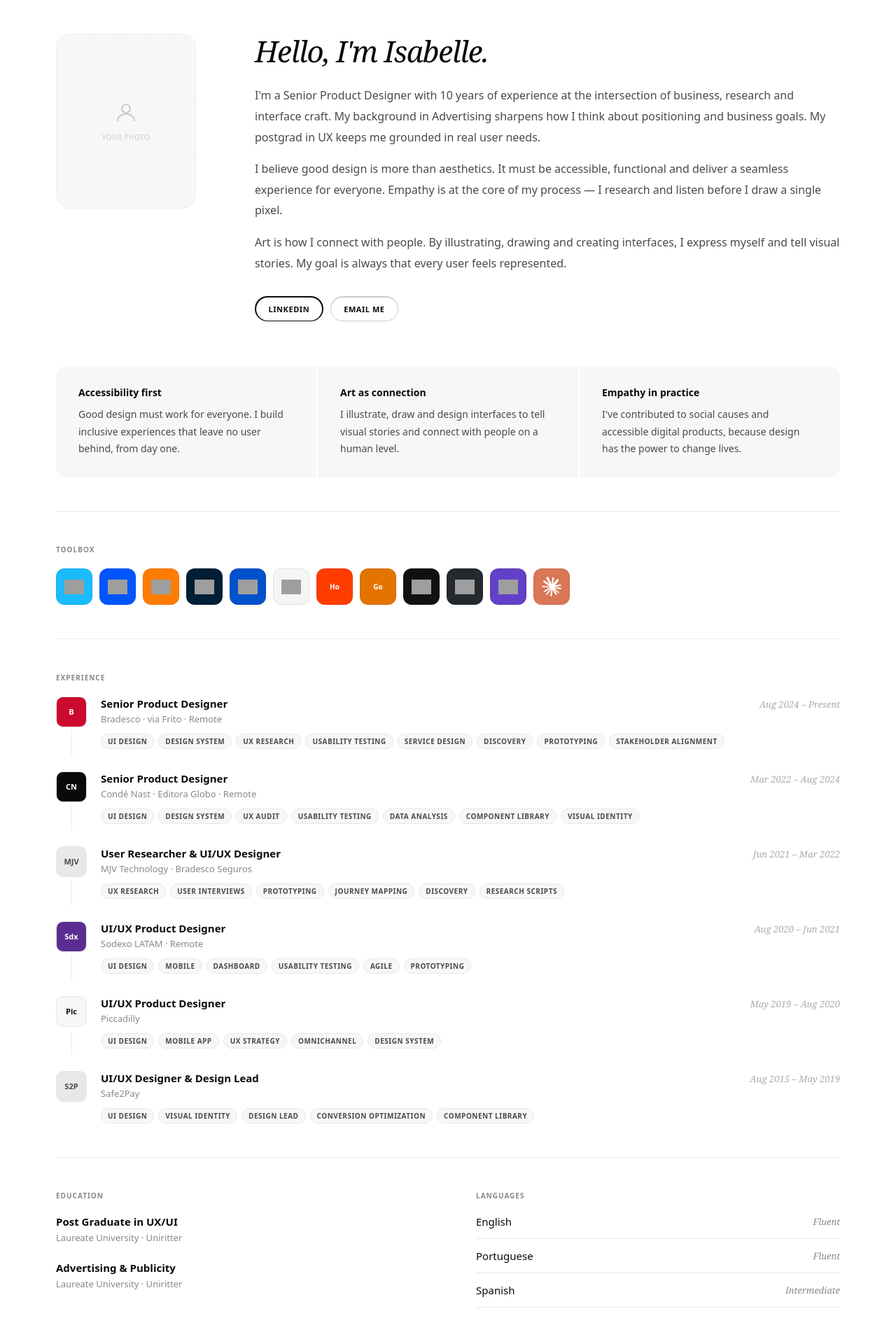
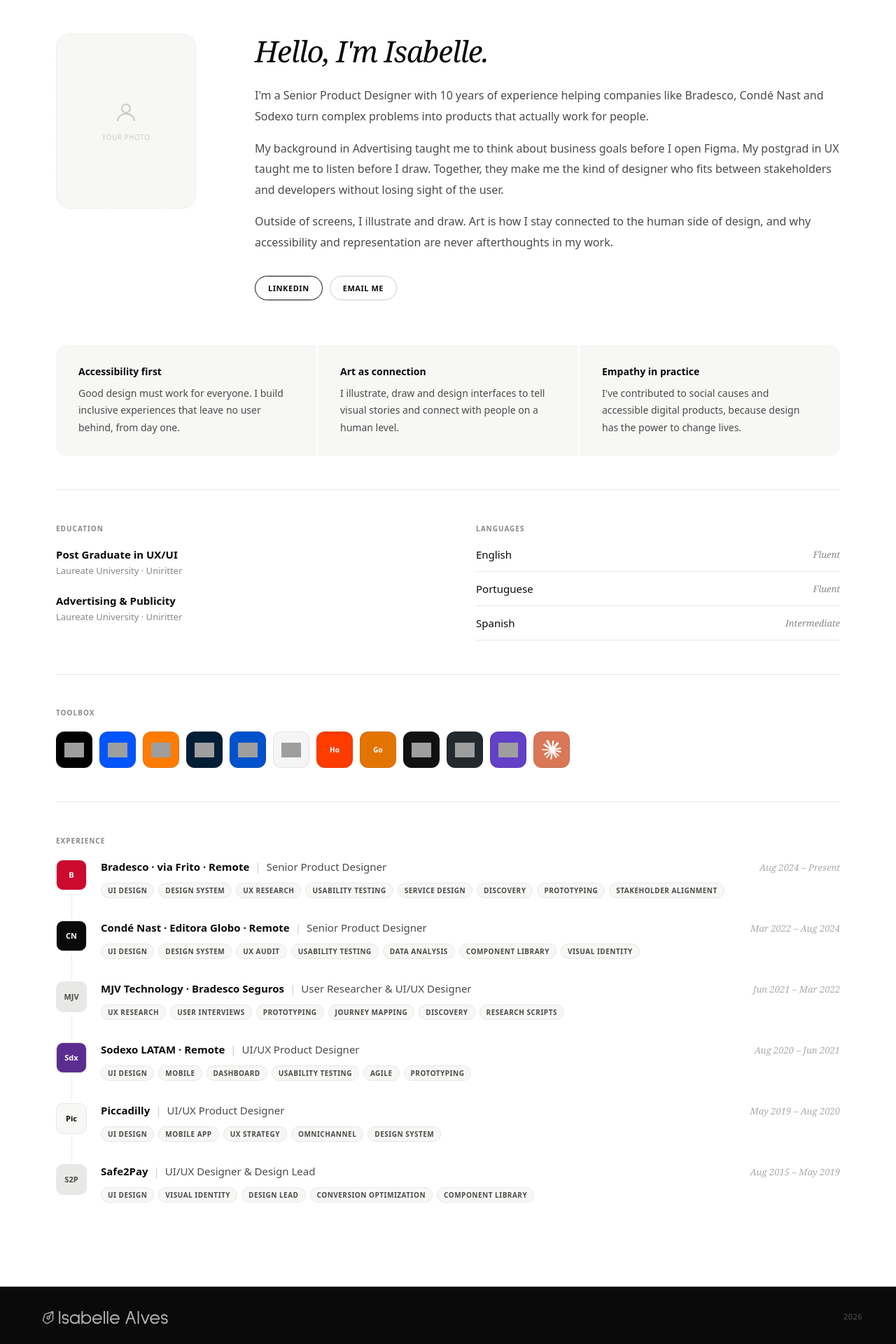
Before and after one commit to isabellegalves/isabelle-portfolio, a React (Vite) app: page /about in a window 1280 px wide. Shown: the part 100-2020 px from the top of the page at 70% size. Built offline with nearby package versions, Linux system fonts and the light colour scheme; grey boxes are pictures that could not be loaded.

Commit message:
git commit -m "Rewrite About page: fix buttons, update copy, reorder sections, fix icons"

```diff
--- a/src/pages/About.jsx
+++ b/src/pages/About.jsx
@@ -3,12 +3,11 @@ import { motion, useInView } from "framer-motion"
 import { T } from "../tokens"
 
 const spring = { duration: 0.9, ease: [0.16, 1, 0.3, 1] }
-const GRAD = "linear-gradient(90deg, #6C1FF3, #DA37F4)"
+const ACCENT = "#CB1AFD"
 
-function GradBtn({ children, href, variant = "outline", target, rel }) {
+function AccentBtn({ children, href, variant = "outline", target, rel }) {
   const [hovered, setHovered] = useState(false)
   const defaultBorder = variant === "outline-gray" ? "#CCCCCC" : "#0A0A0A"
-
   return (
     <a
       href={href}
@@ -18,32 +17,17 @@ function GradBtn({ children, href, variant = "outline", target, rel }) {
       onMouseLeave={() => setHovered(false)}
       style={{
         display: "inline-block",
-        borderRadius: 20,
-        padding: 1.5,
-        background: hovered ? GRAD : defaultBorder,
-        transition: "background 0.25s",
+        fontFamily: "system-ui, sans-serif", fontSize: 11, fontWeight: 700,
+        letterSpacing: "0.05em", textTransform: "uppercase",
+        padding: "9px 18px", borderRadius: 20,
+        background: "#FFFFFF",
+        color: hovered ? ACCENT : "#0A0A0A",
+        border: `1.5px solid ${hovered ? ACCENT : defaultBorder}`,
         textDecoration: "none",
+        transition: "color 0.2s, border-color 0.2s",
       }}
     >
-      <span style={{
-        display: "block",
-        fontFamily: "system-ui, sans-serif", fontSize: 11, fontWeight: 700,
-        letterSpacing: "0.05em", textTransform: "uppercase",
-        padding: "9px 18px", borderRadius: 18.5,
-        background: "#FFFFFF",
-        ...(hovered ? {
-          backgroundImage: GRAD,
-          WebkitBackgroundClip: "text",
-          WebkitTextFillColor: "transparent",
-          backgroundClip: "text",
-        } : {
-          color: "#0A0A0A",
-          WebkitTextFillColor: "unset",
-        }),
-        transition: "color 0.25s",
-      }}>
       {children}
-      </span>
     </a>
   )
 }
@@ -75,7 +59,7 @@ const SI = "https://cdn.simpleicons.org"
 const GB = "https://raw.githubusercontent.com/gilbarbara/logos/main/logos"
 
 const TOOLS = [
-  { name: "Figma",            bg: "#1ABCFE", src: `${SI}/figma/fff` },
+  { name: "Figma",            bg: "#000000", src: `${SI}/figma/fff` },
   { name: "Framer",           bg: "#0055FF", src: `${SI}/framer/fff` },
   { name: "Adobe Illustrator",bg: "#FF7C00", src: `${GB}/adobe-illustrator.svg` },
   { name: "Adobe Photoshop",  bg: "#001E36", src: `${GB}/adobe-photoshop.svg` },
@@ -99,19 +83,12 @@ function ToolIcon({ tool }) {
     )
   }
   if (tool.abbr || failed) {
-    return (
-      <span style={{ fontSize: 10, fontWeight: 800, color: "#fff" }}>{tool.abbr || tool.name.slice(0, 2)}</span>
-    )
+    return <span style={{ fontSize: 10, fontWeight: 800, color: "#fff" }}>{tool.abbr || tool.name.slice(0, 2)}</span>
   }
   return (
-    <img
-      src={tool.src}
-      alt={tool.name}
-      width={28}
-      height={28}
+    <img src={tool.src} alt={tool.name} width={28} height={28}
       onError={() => setFailed(true)}
-      style={{ objectFit: "contain", display: "block" }}
-    />
+      style={{ objectFit: "contain", display: "block" }} />
   )
 }
 
@@ -183,12 +160,10 @@ export default function About() {
             display: "grid", gridTemplateColumns: "220px 1fr",
             gap: 64, alignItems: "flex-start", marginBottom: 64,
           }}>
-            {/* Foto */}
             <div>
               <div style={{
                 width: 200, height: 250, borderRadius: 20,
-                background: T.offwhite,
-                border: `1px dashed ${T.rule}`,
+                background: T.offwhite, border: `1px dashed ${T.rule}`,
                 display: "flex", flexDirection: "column",
                 alignItems: "center", justifyContent: "center", gap: 10,
               }}>
@@ -205,7 +180,6 @@ export default function About() {
               </div>
             </div>
 
-            {/* Texto */}
             <div>
               <h1 style={{
                 fontFamily: "Georgia, serif", fontStyle: "italic", fontWeight: 400,
@@ -214,28 +188,19 @@ export default function About() {
               }}>
                 Hello, I'm Isabelle.
               </h1>
-              <p style={{
-                fontFamily: "system-ui, sans-serif", fontSize: 16,
-                lineHeight: 1.85, color: "#4A4A4A", marginBottom: 16,
-              }}>
-                I'm a Senior Product Designer with 10 years of experience at the intersection of business, research and interface craft. My background in Advertising sharpens how I think about positioning and business goals. My postgrad in UX keeps me grounded in real user needs.
+              <p style={{ fontFamily: "system-ui, sans-serif", fontSize: 16, lineHeight: 1.85, color: "#4A4A4A", marginBottom: 16 }}>
+                I'm a Senior Product Designer with 10 years of experience helping companies like Bradesco, Condé Nast and Sodexo turn complex problems into products that actually work for people.
               </p>
-              <p style={{
-                fontFamily: "system-ui, sans-serif", fontSize: 16,
-                lineHeight: 1.85, color: "#4A4A4A", marginBottom: 16,
-              }}>
-                I believe good design is more than aesthetics. It must be accessible, functional and deliver a seamless experience for everyone. Empathy is at the core of my process — I research and listen before I draw a single pixel.
+              <p style={{ fontFamily: "system-ui, sans-serif", fontSize: 16, lineHeight: 1.85, color: "#4A4A4A", marginBottom: 16 }}>
+                My background in Advertising taught me to think about business goals before I open Figma. My postgrad in UX taught me to listen before I draw. Together, they make me the kind of designer who fits between stakeholders and developers without losing sight of the user.
               </p>
-              <p style={{
-                fontFamily: "system-ui, sans-serif", fontSize: 16,
-                lineHeight: 1.85, color: "#4A4A4A", marginBottom: 32,
-              }}>
-                Art is how I connect with people. By illustrating, drawing and creating interfaces, I express myself and tell visual stories. My goal is always that every user feels represented.
+              <p style={{ fontFamily: "system-ui, sans-serif", fontSize: 16, lineHeight: 1.85, color: "#4A4A4A", marginBottom: 32 }}>
+                Outside of screens, I illustrate and draw. Art is how I stay connected to the human side of design, and why accessibility and representation are never afterthoughts in my work.
               </p>
 
               <div style={{ display: "flex", gap: 10, flexWrap: "wrap" }}>
-                <GradBtn href="https://www.linkedin.com/in/isabellegalves/" target="_blank" rel="noopener noreferrer">LinkedIn</GradBtn>
-                <GradBtn href="mailto:isabellegalves@gmail.com" variant="outline-gray">Email me</GradBtn>
+                <AccentBtn href="https://www.linkedin.com/in/isabellegalves/" target="_blank" rel="noopener noreferrer">LinkedIn</AccentBtn>
+                <AccentBtn href="mailto:isabellegalves@gmail.com" variant="outline-gray">Email me</AccentBtn>
               </div>
             </div>
           </div>
@@ -243,10 +208,7 @@ export default function About() {
 
         {/* VALORES */}
         <FadeUp delay={0.1}>
-          <div style={{
-            display: "grid", gridTemplateColumns: "repeat(3, 1fr)", gap: 2,
-            marginBottom: 0,
-          }}>
+          <div style={{ display: "grid", gridTemplateColumns: "repeat(3, 1fr)", gap: 2 }}>
             {[
               { title: "Accessibility first", body: "Good design must work for everyone. I build inclusive experiences that leave no user behind, from day one." },
               { title: "Art as connection", body: "I illustrate, draw and design interfaces to tell visual stories and connect with people on a human level." },
@@ -256,20 +218,53 @@ export default function About() {
                 background: T.offwhite, padding: "28px 32px",
                 borderRadius: i === 0 ? "14px 0 0 14px" : i === 2 ? "0 14px 14px 0" : 0,
               }}>
-                <div style={{
-                  fontFamily: "system-ui, sans-serif", fontSize: 14, fontWeight: 700,
-                  color: T.ink, marginBottom: 10,
-                }}>
+                <div style={{ fontFamily: "system-ui, sans-serif", fontSize: 14, fontWeight: 700, color: T.ink, marginBottom: 10 }}>
                   {v.title}
                 </div>
-                <div style={{
-                  fontFamily: "system-ui, sans-serif", fontSize: 14,
-                  color: T.mid, lineHeight: 1.75,
-                }}>
+                <div style={{ fontFamily: "system-ui, sans-serif", fontSize: 14, color: T.mid, lineHeight: 1.75 }}>
                   {v.body}
                 </div>
               </div>
             ))}
+          </div>
+        </FadeUp>
+
+        <div style={RULE} />
+
+        {/* EDUCATION + LANGUAGES */}
+        <FadeUp>
+          <div style={{ display: "grid", gridTemplateColumns: "1fr 1fr", gap: 80 }}>
+            <div>
+              <span style={LABEL}>Education</span>
+              <div style={{ display: "flex", flexDirection: "column", gap: 24 }}>
+                <div>
+                  <div style={{ fontFamily: "system-ui, sans-serif", fontSize: 15, fontWeight: 600, color: T.ink }}>Post Graduate in UX/UI</div>
+                  <div style={{ fontFamily: "system-ui, sans-serif", fontSize: 13, color: "#888", marginTop: 4 }}>Laureate University · Uniritter</div>
+                </div>
+                <div>
+                  <div style={{ fontFamily: "system-ui, sans-serif", fontSize: 15, fontWeight: 600, color: T.ink }}>Advertising & Publicity</div>
+                  <div style={{ fontFamily: "system-ui, sans-serif", fontSize: 13, color: "#888", marginTop: 4 }}>Laureate University · Uniritter</div>
+                </div>
+              </div>
+            </div>
+            <div>
+              <span style={LABEL}>Languages</span>
+              <div style={{ display: "flex", flexDirection: "column", gap: 14 }}>
+                {[
+                  { lang: "English", level: "Fluent" },
+                  { lang: "Portuguese", level: "Fluent" },
+                  { lang: "Spanish", level: "Intermediate" },
+                ].map(l => (
+                  <div key={l.lang} style={{
+                    display: "flex", justifyContent: "space-between", alignItems: "center",
+                    paddingBottom: 14, borderBottom: `0.5px solid ${T.rule}`,
+                  }}>
+                    <span style={{ fontFamily: "system-ui, sans-serif", fontSize: 15, fontWeight: 500, color: T.ink }}>{l.lang}</span>
+                    <span style={{ fontFamily: "Georgia, serif", fontStyle: "italic", fontSize: 13, color: "#888" }}>{l.level}</span>
+                  </div>
+                ))}
+              </div>
+            </div>
           </div>
         </FadeUp>
 
@@ -280,17 +275,13 @@ export default function About() {
           <span style={LABEL}>Toolbox</span>
           <div style={{ display: "flex", flexWrap: "wrap", gap: 10 }}>
             {TOOLS.map((tool) => (
-              <div
-                key={tool.name}
-                title={tool.name}
-                style={{
+              <div key={tool.name} title={tool.name} style={{
                 width: 52, height: 52, borderRadius: 12,
                 background: tool.bg,
                 display: "flex", alignItems: "center", justifyContent: "center",
                 overflow: "hidden", border: "1px solid rgba(0,0,0,0.08)",
                 flexShrink: 0, cursor: "default",
-                }}
-              >
+              }}>
                 <ToolIcon tool={tool} />
               </div>
             ))}
@@ -309,7 +300,6 @@ export default function About() {
             <FadeUp key={i} delay={i * 0.07}>
               <div style={{ display: "flex", gap: 20, alignItems: "flex-start" }}>
 
-                {/* Logo + linha vertical */}
                 <div style={{ display: "flex", flexDirection: "column", alignItems: "center", flexShrink: 0 }}>
                   <div style={{
                     width: 44, height: 44, borderRadius: 10,
@@ -321,32 +311,19 @@ export default function About() {
                     {e.abbr}
                   </div>
                   {i < EXPERIENCE.length - 1 && (
-                    <div style={{
-                      width: 1, flex: 1, minHeight: 36,
-                      background: T.rule, marginTop: 4,
-                    }} />
+                    <div style={{ width: 1, flex: 1, minHeight: 36, background: T.rule, marginTop: 4 }} />
                   )}
                 </div>
 
-                {/* Conteúdo */}
                 <div style={{ flex: 1, paddingBottom: i < EXPERIENCE.length - 1 ? 32 : 0 }}>
                   <div style={{
                     display: "flex", justifyContent: "space-between",
                     alignItems: "flex-start", gap: 16, marginBottom: 12,
                   }}>
-                    <div>
-                      <div style={{
-                        fontFamily: "system-ui, sans-serif", fontSize: 15,
-                        fontWeight: 700, color: T.ink,
-                      }}>
-                        {e.role}
-                      </div>
-                      <div style={{
-                        fontFamily: "system-ui, sans-serif", fontSize: 13,
-                        color: "#888", marginTop: 3,
-                      }}>
-                        {e.company}
-                      </div>
+                    <div style={{ fontFamily: "system-ui, sans-serif", fontSize: 15, color: T.ink, lineHeight: 1.4 }}>
+                      <span style={{ fontWeight: 700 }}>{e.company}</span>
+                      <span style={{ color: "#CCCCCC", margin: "0 8px" }}>|</span>
+                      <span style={{ fontWeight: 400, color: "#4A4A4A" }}>{e.role}</span>
                     </div>
                     <div style={{
                       fontFamily: "Georgia, serif", fontStyle: "italic",
@@ -366,60 +343,6 @@ export default function About() {
           ))}
         </div>
 
-        <div style={RULE} />
-
-        {/* EDUCATION + LANGUAGES */}
-        <FadeUp>
-          <div style={{ display: "grid", gridTemplateColumns: "1fr 1fr", gap: 80 }}>
-
-            <div>
-              <span style={LABEL}>Education</span>
-              <div style={{ display: "flex", flexDirection: "column", gap: 24 }}>
-                <div>
-                  <div style={{ fontFamily: "system-ui, sans-serif", fontSize: 15, fontWeight: 600, color: T.ink }}>
-                    Post Graduate in UX/UI
-                  </div>
-                  <div style={{ fontFamily: "system-ui, sans-serif", fontSize: 13, color: "#888", marginTop: 4 }}>
-                    Laureate University · Uniritter
-                  </div>
-                </div>
-                <div>
-                  <div style={{ fontFamily: "system-ui, sans-serif", fontSize: 15, fontWeight: 600, color: T.ink }}>
-                    Advertising & Publicity
-                  </div>
-                  <div style={{ fontFamily: "system-ui, sans-serif", fontSize: 13, color: "#888", marginTop: 4 }}>
-                    Laureate University · Uniritter
-                  </div>
-                </div>
-              </div>
-            </div>
-
-            <div>
-              <span style={LABEL}>Languages</span>
-              <div style={{ display: "flex", flexDirection: "column", gap: 14 }}>
-                {[
-                  { lang: "English", level: "Fluent" },
-                  { lang: "Portuguese", level: "Fluent" },
-                  { lang: "Spanish", level: "Intermediate" },
-                ].map(l => (
-                  <div key={l.lang} style={{
-                    display: "flex", justifyContent: "space-between", alignItems: "center",
-                    paddingBottom: 14, borderBottom: `0.5px solid ${T.rule}`,
-                  }}>
-                    <span style={{ fontFamily: "system-ui, sans-serif", fontSize: 15, fontWeight: 500, color: T.ink }}>
-                      {l.lang}
-                    </span>
-                    <span style={{ fontFamily: "Georgia, serif", fontStyle: "italic", fontSize: 13, color: "#888" }}>
-                      {l.level}
-                    </span>
-                  </div>
-                ))}
-              </div>
-            </div>
-
-          </div>
-        </FadeUp>
-
       </div>
     </main>
   )
```
Also changed, not shown: 2 other files (tests, documents, lock files or other folders). Lines whose indentation alone changed are shown as unchanged.
